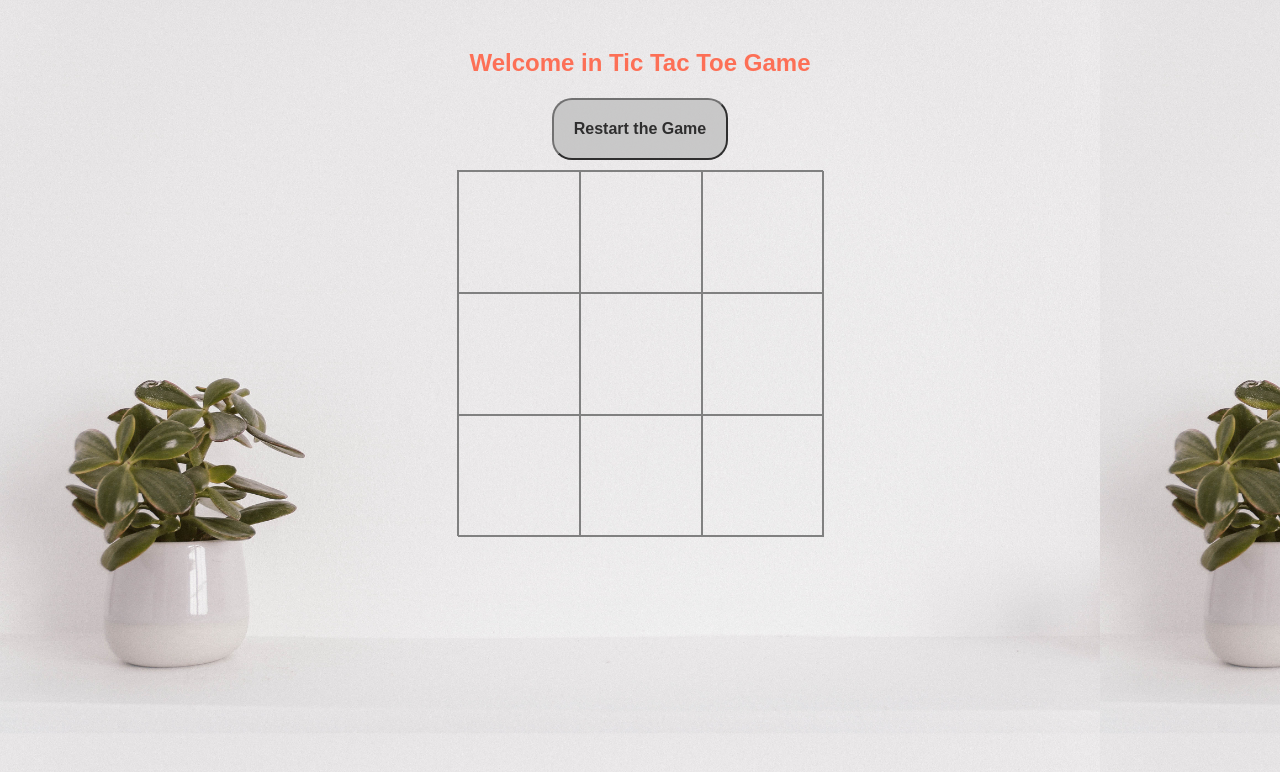
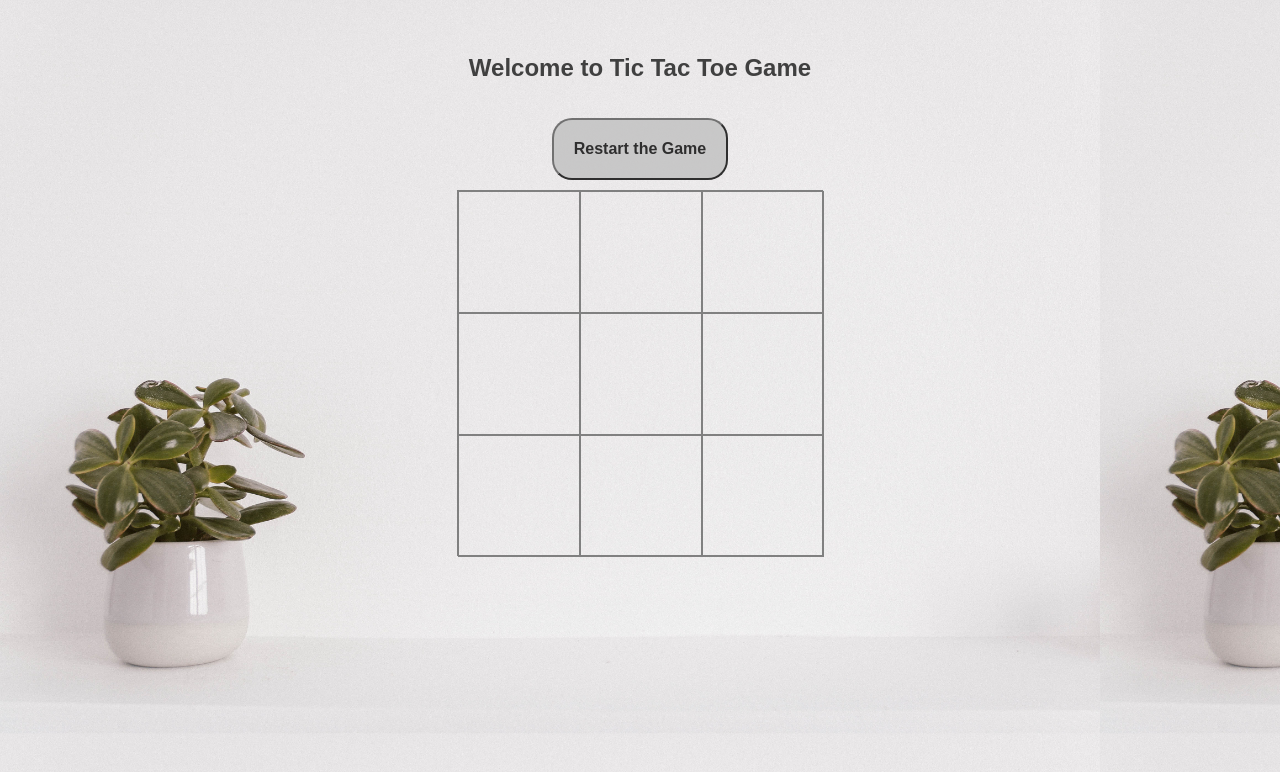
Before and after one commit to moh1415/Tic-Tac-Toe-project, a plain HTML site: page index.html in a window 1280 px wide. Drawn offline with nearby package versions, Linux system fonts and the light colour scheme.

Commit message:
fix problem with design and update README

```diff
--- a/index.html
+++ b/index.html
@@ -6,19 +6,16 @@
     <meta http-equiv="X-UA-Compatible" content="ie=edge">
     <title>Tic Tac Toe game</title>
     <link href="style.css" type="text/css" rel="stylesheet" >
+    <link href="/images/favicon.ico" rel="icon" type="image/x-icon" />
 </head>
 <body>
     <div class="container">
-        <h2>Welcome in Tic Tac Toe Game</h2>
+      <header>
+        <h2>Welcome to Tic Tac Toe Game</h2>
 
-   <header>
+      </header>
  <!-- <button id="start" class="btn">Start a Game</button> -->
  <button id="reset" class="btn">Restart the Game</button>
-
-   </header>
-   <div class="list_result">
-
-   </div>
 
       <!-- Create div hold small boxs with display grid -->
         <div class="game">
--- a/main1.js
+++ b/main1.js
@@ -1,18 +1,12 @@
 // get the button from dom
 const resetBtn = document.querySelector('#reset');
-// to re-start the game again
-function refreshPage(){
-    window.location.reload();
-}
 //adding event linser for reset button to re-start the game
-//resetBtn.addEventListener("click",refreshPage);
 //to print who player turn
 let msgDiv = document.querySelector('.msg');
-//to print the result of the game by get the the div that have h1
+//to print the result of the game by get the the div that have h1 from dom
 let msg1Div = document.querySelector('.msg1');
 //get the all the boxs by class name using jquery
 let boxs = $(".box");
-console.log(boxs);
 //assign defult value for first turn start with x
 let player = "X";
 //the callback function to start the game
@@ -45,17 +39,9 @@ const start = function(){
 
         }
 
-        // boxs[8].innerText !="" && boxs[0].innerText !="" && boxs[1].innerText !=""&& boxs[2].innerText !="" && boxs[3].innerText !="" && boxs[4].innerText !="" && boxs[5].innerText !="" && boxs[6].innerText !="" && boxs[7].innerText !=""
-    // notempty($(boxs[8]).text() ,$(boxs[0]).text(),$(boxs[1]).text())
-    // notempty($(boxs[2]).text() ,$(boxs[3]).text(),$(boxs[4]).text())
-    // notempty($(boxs[5]).text() ,$(boxs[6]).text(),$(boxs[7]).text())
          }
 
     }
-
-  //  console.log($(boxs[0]).text());
-
-
 }
 
 function fisrt_role(player1)
@@ -86,6 +72,7 @@ function fisrt_role(player1)
                 if(notempty($(boxs[i]).text() , $(boxs[i+3]).text() , $(boxs[i+6]).text()))
                 {
                     if($(boxs[i]).text() == $(boxs[i+3]).text() && $(boxs[i+3]).text() == $(boxs[i+6]).text()){
+                        // $(boxs[i]).append("<svg height='122' width='122'> <line x1='0' y1='0' x2='200' y2='200' style='stroke:rgb(255,0,0);stroke-width:5' /></svg>");
                         $(boxs).off('click');
                         //return msg1Div.innerText="You Win player "+user;
                         return $(boxs[i]).text();
@@ -111,6 +98,7 @@ function fisrt_role(player1)
                     return $(boxs[2]).text();
                 }
             }
+            //check row by row to get match using for loop
             let row = [0,1,2,3,4,5,6,7,8];
             for(let i =0;i<=row.length;i = i+3)
             {
@@ -123,37 +111,6 @@ function fisrt_role(player1)
                     }
                 }
             }
-
-
-            // check first row if match
-            // if(notempty($(boxs[0]).text(), $(boxs[1]).text() , $(boxs[2]).text()))
-            // {
-            //     if($(boxs[0]).text()==$(boxs[1]).text()&& $(boxs[1]).text() == $(boxs[2]).text())
-            //     {
-            //         $(boxs).off('click');
-            //          return $(boxs[0]).text();
-            //     }
-            // }
-            // //check second row if match
-            // if(notempty($(boxs[3]).text(), $(boxs[4]).text() , $(boxs[5]).text()))
-            // {
-            //     if($(boxs[3]).text()==$(boxs[4]).text()&& $(boxs[4]).text() == $(boxs[5]).text())
-            //     {
-            //         $(boxs).off('click');
-            //          return $(boxs[3]).text();
-            //     }
-            // }
-
-            // // //check third row if match
-            // if(notempty($(boxs[6]).text(), $(boxs[7]).text() , $(boxs[8]).text()))
-            // {
-            //     if($(boxs[6]).text()==$(boxs[7]).text()&& $(boxs[7]).text() == $(boxs[8]).text())
-            //     {
-            //         $(boxs).off('click');
-            //          return $(boxs[6]).text();
-            //     }
-            // }
-
    }
 
 // function to check if all 3 varblie not equal to empty string
@@ -175,6 +132,7 @@ function resetBoxs(){
      }
      player = "X";
      msg1Div.innerText = "";
+     msgDiv.innerText = "";
      boxs.one("click",start);
 
 }
@@ -182,3 +140,9 @@ function resetBoxs(){
 $(boxs).one("click",start);
 //add listener for restart button
 resetBtn.addEventListener("click",resetBoxs);
+// $(".score").hide();
+// function showScore(){
+//     $(".score").show();
+//     $.text("Player 1 win "+trackscore.player1win+" times player 2 win "+  trackscore.player2win+" times the number of tie "+trackscore.tie);
+// }
+// $("#show").one("click",showScore);
--- a/style.css
+++ b/style.css
@@ -6,10 +6,15 @@ body{
     font-family: Arial, Helvetica, sans-serif;
 
 }
+header{
+    background-color:rgba(240, 240, 240,0,5);;
+    padding: 5px;
+}
 h2{
-    color: tomato;
-    padding: 1px;
-    opacity: 90%;
+    color: rgb(64,64,64);
+     padding: 1px;
+    /* opacity: 90%; */
+
 }
 .container{
 /* width: 1000px; */
@@ -24,6 +29,7 @@ padding-top: 20px;
 
 .btn{
 padding: 20px;
+margin-top: 10px;
 margin-bottom: 10px;
 font-size: medium;
 color: black;
```
Also changed, not shown: images/20200204_140956.jpg (added), images/favicon.ico (added), 2 other files.
